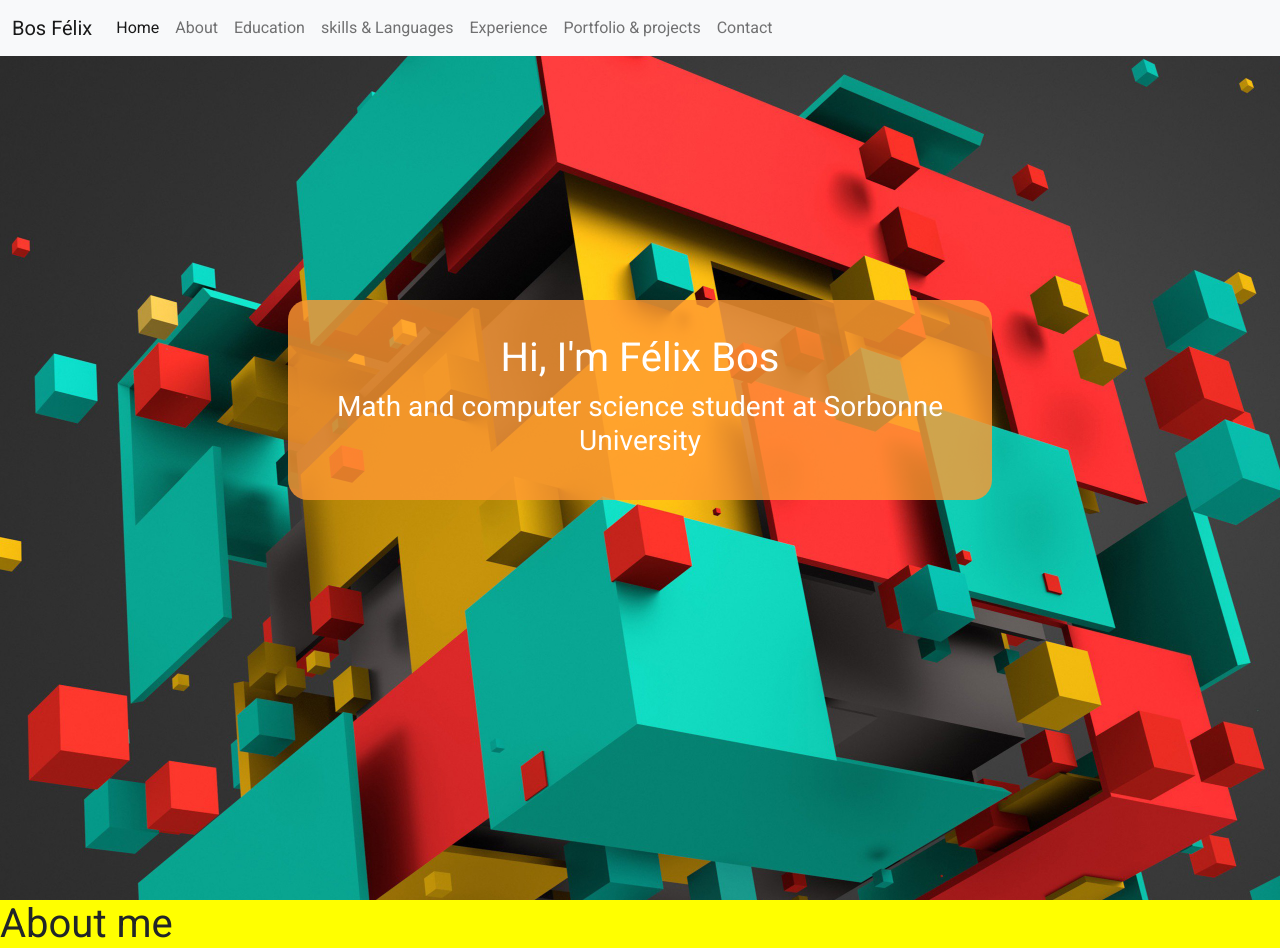
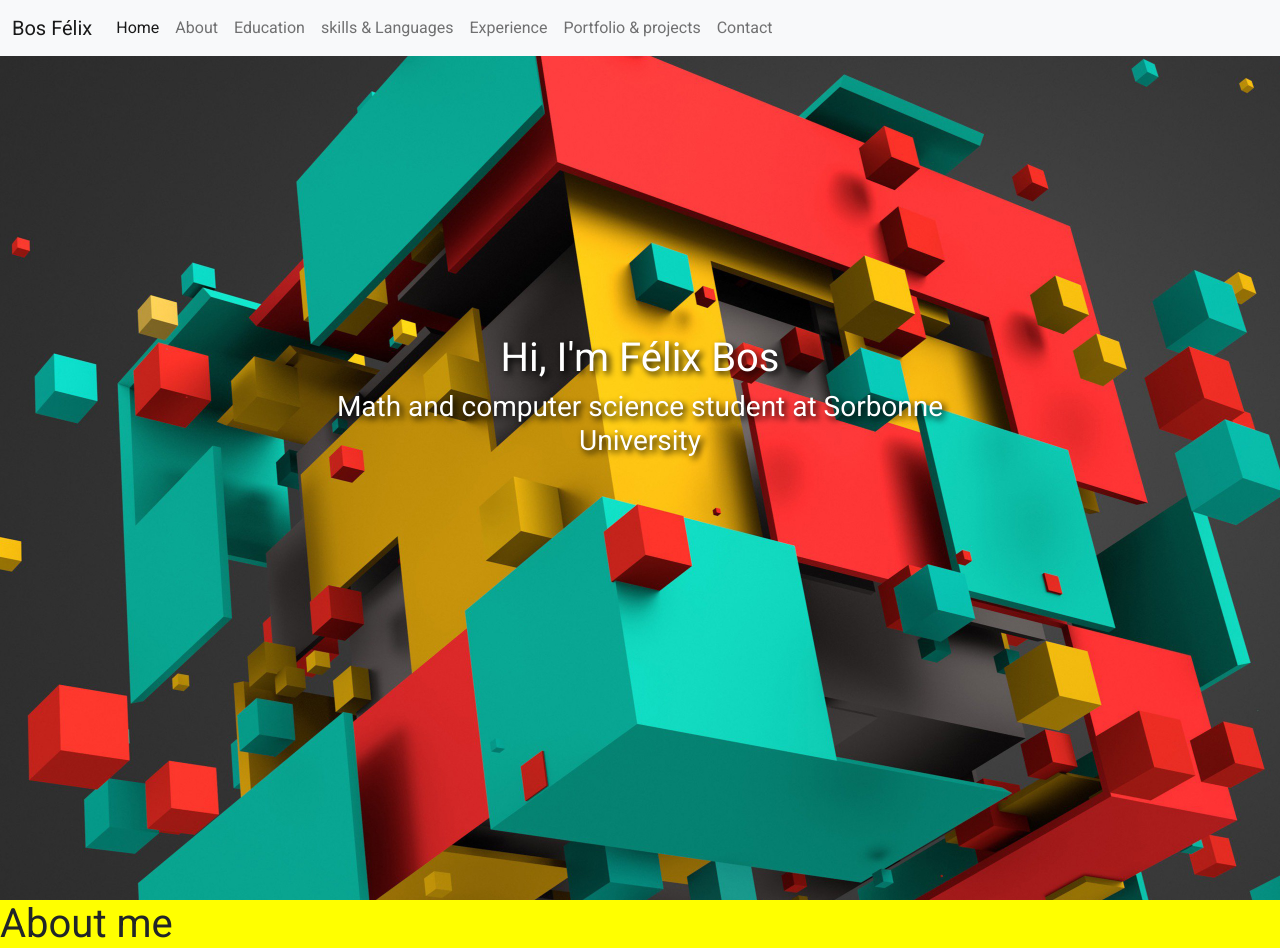
Before and after one commit to Spartaf/felix_bos_CV, a plain HTML site: page index.html in a window 1280 px wide. Shown: the top 951 px of the page. Drawn offline with nearby package versions, Linux system fonts and the light colour scheme.

Commit message:
Add files via upload

```diff
--- a/style.css
+++ b/style.css
@@ -38,10 +38,7 @@ html::-webkit-scrollbar { display: none; }
     height: 25%;
 
     color: white;
-    background-color: rgba(255, 153, 51, 0.8);
-    box-shadow: black 12px;
-    border-radius: 20px;
-
+    text-shadow: 3px 3px 6px black;
 }
 
 
```
